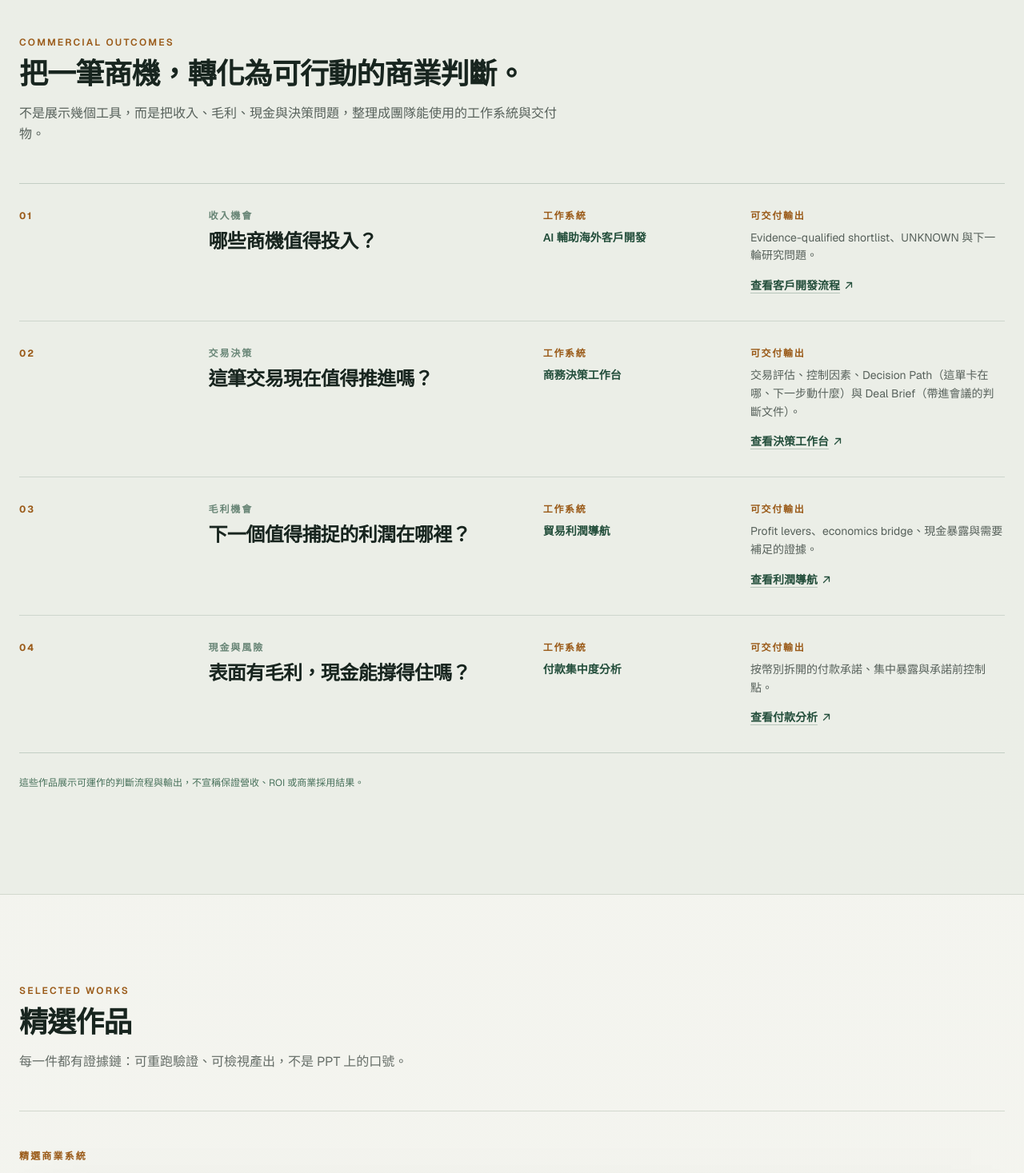
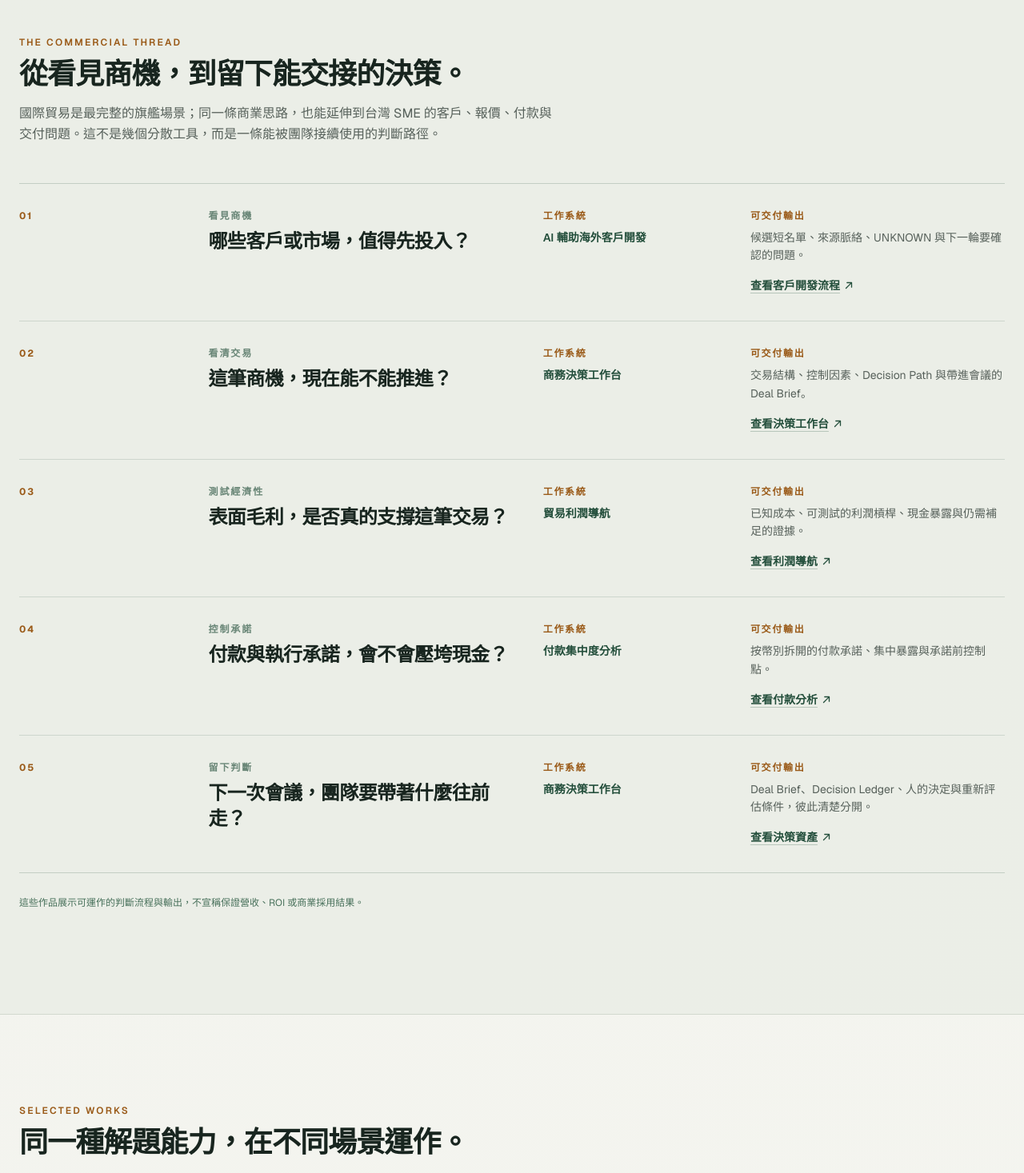
Before and after one commit to apchen1978/pauls-tradecraft, a React (Vite) app: page / in a window 1280 px wide. Shown: the part 2420-3887 px from the top of the page at 80% size. Built offline with nearby package versions, Linux system fonts and the light colour scheme.

Commit message:
feat(portfolio): connect commercial systems into one path

```diff
--- a/src/i18n.jsx
+++ b/src/i18n.jsx
@@ -40,15 +40,15 @@ const dict = {
     },
     works: {
       eyebrow: "Selected Works",
-      headline: "精選作品",
-      sub: "每一件都有證據鏈：可重跑驗證、可檢視產出，不是 PPT 上的口號。",
+      headline: "同一種解題能力，在不同場景運作。",
+      sub: "旗艦商業系統處理商機、交易與承諾；其餘作品則證明這種能力能延伸到營運、品牌與創意實驗。每一件都有可檢視的產出與證據鏈。",
       sections: {
-        commercial: "精選商業系統",
-        operations: "營運與交付流程",
+        commercial: "旗艦商業系統",
+        operations: "延伸到營運與品牌",
         labs: "實驗與探索",
         notes: {
-          commercial: "把商業問題整理成可使用、可驗證的工作系統。",
-          operations: "支援交付、跟進與日常營運的工作流程。",
+          commercial: "把商業問題整理成可使用、可驗證、可交接的工作系統。",
+          operations: "把同一種判斷與交付能力，延伸到品牌、跟進與日常營運。",
           labs: "保留技術廣度、好奇心與快速實作能力。",
         },
       },
@@ -98,17 +98,18 @@ const dict = {
       packBoundary: "交付內容依當前可確認的證據而定。系統建議、UNKNOWN 與人的最終決定會被清楚分開。",
     },
     outcomes: {
-      eyebrow: "COMMERCIAL OUTCOMES",
-      headline: "把一筆商機，轉化為可行動的商業判斷。",
-      intro: "不是展示幾個工具，而是把收入、毛利、現金與決策問題，整理成團隊能使用的工作系統與交付物。",
+      eyebrow: "THE COMMERCIAL THREAD",
+      headline: "從看見商機，到留下能交接的決策。",
+      intro: "國際貿易是最完整的旗艦場景；同一條商業思路，也能延伸到台灣 SME 的客戶、報價、付款與交付問題。這不是幾個分散工具，而是一條能被團隊接續使用的判斷路徑。",
       systemLabel: "工作系統",
       outputLabel: "可交付輸出",
       boundary: "這些作品展示可運作的判斷流程與輸出，不宣稱保證營收、ROI 或商業採用結果。",
       items: [
-        { label: "收入機會", question: "哪些商機值得投入？", system: "AI 輔助海外客戶開發", output: "Evidence-qualified shortlist、UNKNOWN 與下一輪研究問題。", linkLabel: "查看客戶開發流程", href: "#overseas-lead-discovery" },
-        { label: "交易決策", question: "這筆交易現在值得推進嗎？", system: "商務決策工作台", output: "交易評估、控制因素、Decision Path（這單卡在哪、下一步動什麼）與 Deal Brief（帶進會議的判斷文件）。", linkLabel: "查看決策工作台", href: "#commercial-decision-desk" },
-        { label: "毛利機會", question: "下一個值得捕捉的利潤在哪裡？", system: "貿易利潤導航", output: "Profit levers、economics bridge、現金暴露與需要補足的證據。", linkLabel: "查看利潤導航", href: "#trade-profit-navigator" },
-        { label: "現金與風險", question: "表面有毛利，現金能撐得住嗎？", system: "付款集中度分析", output: "按幣別拆開的付款承諾、集中暴露與承諾前控制點。", linkLabel: "查看付款分析", href: "#payment-concentration" },
+        { label: "看見商機", question: "哪些客戶或市場，值得先投入？", system: "AI 輔助海外客戶開發", output: "候選短名單、來源脈絡、UNKNOWN 與下一輪要確認的問題。", linkLabel: "查看客戶開發流程", href: "#overseas-lead-discovery" },
+        { label: "看清交易", question: "這筆商機，現在能不能推進？", system: "商務決策工作台", output: "交易結構、控制因素、Decision Path 與帶進會議的 Deal Brief。", linkLabel: "查看決策工作台", href: "#commercial-decision-desk" },
+        { label: "測試經濟性", question: "表面毛利，是否真的支撐這筆交易？", system: "貿易利潤導航", output: "已知成本、可測試的利潤槓桿、現金暴露與仍需補足的證據。", linkLabel: "查看利潤導航", href: "#trade-profit-navigator" },
+        { label: "控制承諾", question: "付款與執行承諾，會不會壓垮現金？", system: "付款集中度分析", output: "按幣別拆開的付款承諾、集中暴露與承諾前控制點。", linkLabel: "查看付款分析", href: "#payment-concentration" },
+        { label: "留下判斷", question: "下一次會議，團隊要帶著什麼往前走？", system: "商務決策工作台", output: "Deal Brief、Decision Ledger、人的決定與重新評估條件，彼此清楚分開。", linkLabel: "查看決策資產", href: "#commercial-decision-desk" },
       ],
     },
     verification: {
@@ -353,15 +354,15 @@ const dict = {
     },
     works: {
       eyebrow: "Selected Works",
-      headline: "Selected work",
-      sub: "Every piece ships with an evidence chain: rerunnable checks, inspectable outputs, no empty claims.",
+      headline: "One problem-solving capability, working across different contexts.",
+      sub: "The flagship commercial systems address opportunities, deals, and commitments. The remaining work shows how the same capability extends into operations, brands, and creative experiments — each with inspectable outputs and an evidence chain.",
       sections: {
-        commercial: "Featured Commercial Work",
-        operations: "Operations & Delivery Workflows",
+        commercial: "Flagship Commercial Systems",
+        operations: "Extensions for Operations & Brands",
         labs: "Experiments & Builds",
         notes: {
-          commercial: "Commercial problems turned into usable, verifiable systems.",
-          operations: "Supporting workflows for delivery, follow-up, and daily operations.",
+          commercial: "Commercial problems turned into usable, verifiable, handoff-ready systems.",
+          operations: "The same judgment and delivery capability, extended to brands, follow-up, and daily operations.",
           labs: "Evidence of technical range, curiosity, and execution speed.",
         },
       },
@@ -411,17 +412,18 @@ const dict = {
       packBoundary: "The delivery reflects evidence that is currently confirmable. System recommendations, UNKNOWNs, and the final human decision remain distinct.",
     },
     outcomes: {
-      eyebrow: "COMMERCIAL OUTCOMES",
-      headline: "Turn one opportunity into an actionable commercial judgment.",
-      intro: "Not a collection of tools. A practical way to connect revenue opportunity, margin, cash, and decision quality to work systems your team can use and review.",
+      eyebrow: "THE COMMERCIAL THREAD",
+      headline: "From spotting an opportunity to leaving a decision the team can hand over.",
+      intro: "International trade is the flagship scenario. The same commercial thinking extends to customer, quote, payment, and delivery questions for Taiwan SMEs. This is not a collection of tools; it is a decision path the team can continue to use.",
       systemLabel: "WORK SYSTEM",
       outputLabel: "DELIVERABLE",
       boundary: "These pieces demonstrate working judgment flows and deliverables. They do not claim guaranteed revenue, ROI, or commercial adoption.",
       items: [
-        { label: "REVENUE OPPORTUNITY", question: "Which prospects deserve attention?", system: "AI-Assisted Overseas Lead Discovery", output: "An evidence-qualified shortlist, UNKNOWNs, and the next research questions.", linkLabel: "View lead discovery", href: "#overseas-lead-discovery" },
-        { label: "DEAL DECISION", question: "Is this deal ready to move forward?", system: "Commercial Decision Desk", output: "Deal assessment, control factors, Decision Path (where the deal is stuck and what moves next), and a meeting-ready Deal Brief.", linkLabel: "View decision desk", href: "#commercial-decision-desk" },
-        { label: "MARGIN OPPORTUNITY", question: "Where is the next credible profit lever?", system: "Trade Profit Navigator", output: "Profit levers, an economics bridge, cash exposure, and evidence still required.", linkLabel: "View profit navigator", href: "#trade-profit-navigator" },
-        { label: "CASH AND RISK", question: "Can the cash position carry the apparent margin?", system: "Payment Concentration", output: "Currency-separated payment commitments, concentration exposure, and pre-commitment controls.", linkLabel: "View payment analysis", href: "#payment-concentration" },
+        { label: "SPOT THE OPPORTUNITY", question: "Which customer or market deserves attention first?", system: "AI-Assisted Overseas Lead Discovery", output: "A candidate shortlist, source context, UNKNOWNs, and questions to verify next.", linkLabel: "View lead discovery", href: "#overseas-lead-discovery" },
+        { label: "UNDERSTAND THE DEAL", question: "Can this opportunity move forward now?", system: "Commercial Decision Desk", output: "Deal structure, control factors, a Decision Path, and a Deal Brief for the meeting.", linkLabel: "View decision desk", href: "#commercial-decision-desk" },
+        { label: "TEST THE ECONOMICS", question: "Does the apparent margin really support this deal?", system: "Trade Profit Navigator", output: "Known costs, testable profit levers, cash exposure, and evidence still required.", linkLabel: "View profit navigator", href: "#trade-profit-navigator" },
+        { label: "CONTROL COMMITMENT", question: "Could payment and execution commitments overwhelm cash?", system: "Payment Concentration", output: "Currency-separated payment commitments, concentration exposure, and pre-commitment controls.", linkLabel: "View payment analysis", href: "#payment-concentration" },
+        { label: "LEAVE THE JUDGMENT", question: "What should the team take into the next meeting?", system: "Commercial Decision Desk", output: "A Deal Brief, Decision Ledger, human decision, and rerun conditions kept clearly distinct.", linkLabel: "View decision assets", href: "#commercial-decision-desk" },
       ],
     },
     verification: {
```
